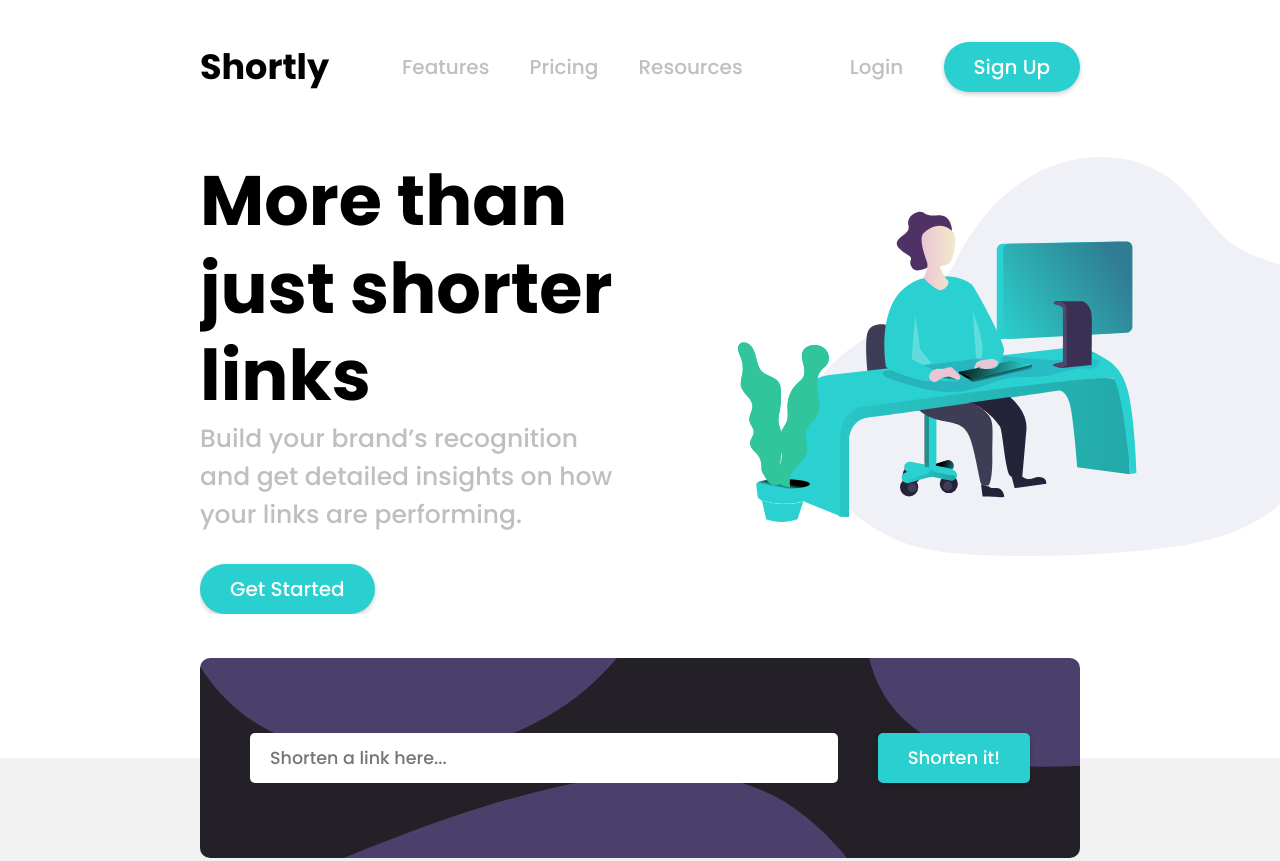
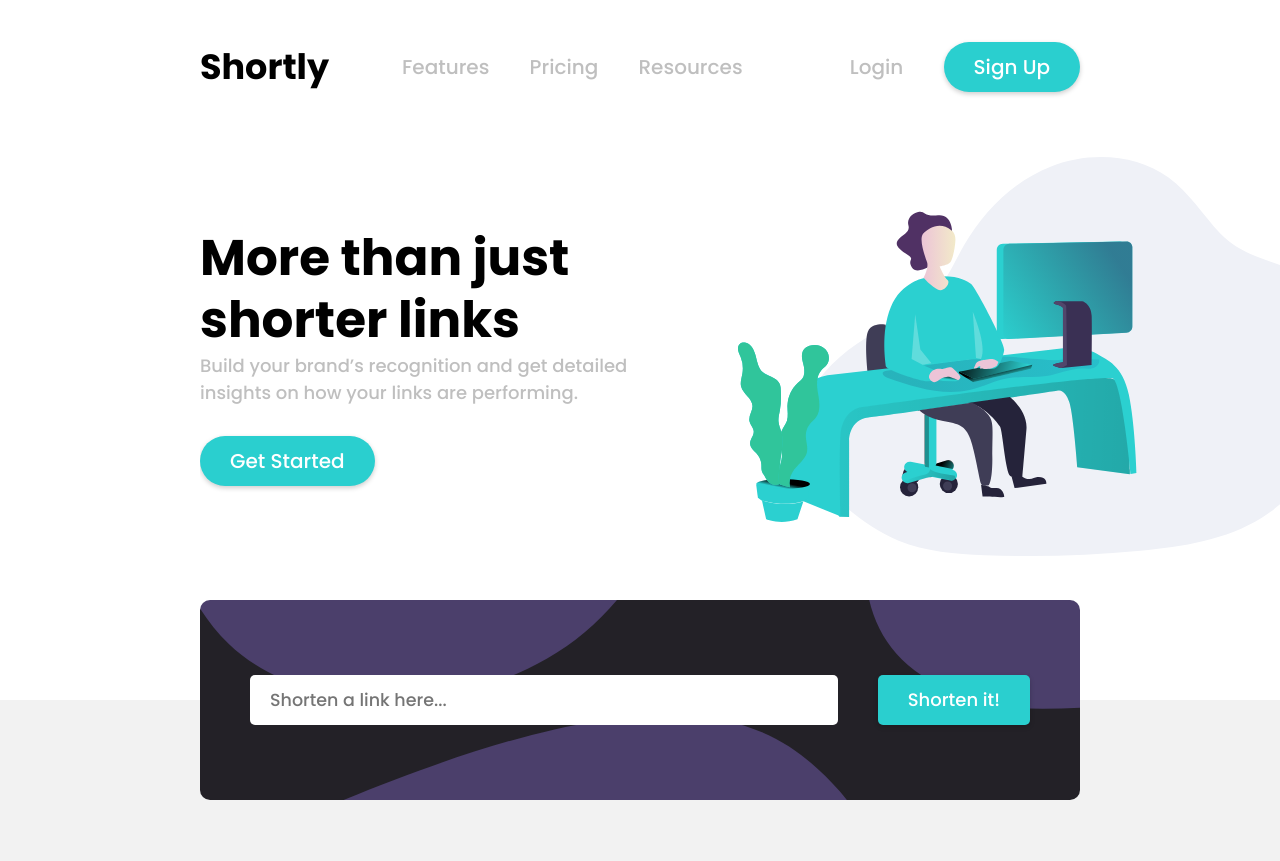
Before and after one commit to Sofiyyah1/Url-shortener-project, a plain HTML site: page index.html in a window 1280 px wide. Shown: the top 861 px of the page. Drawn offline with Linux system fonts and the light colour scheme.

Commit message:
Update project

```diff
--- a/css/style.css
+++ b/css/style.css
@@ -185,14 +185,14 @@ button {
         grid-row: 2/3;
         text-align: center; } }
     .header__text-box h1 {
-      font-size: 7rem;
+      font-size: 5rem;
       line-height: 1.25; }
       @media only screen and (max-width: 37.5em) {
         .header__text-box h1 {
           font-size: 5rem; } }
     .header__text-box p {
       color: #bfbfbf;
-      font-size: 2.5rem; }
+      font-size: 1.8rem; }
       @media only screen and (max-width: 37.5em) {
         .header__text-box p {
           font-size: 2rem; } }
```
Also changed, not shown: 1 other file.
